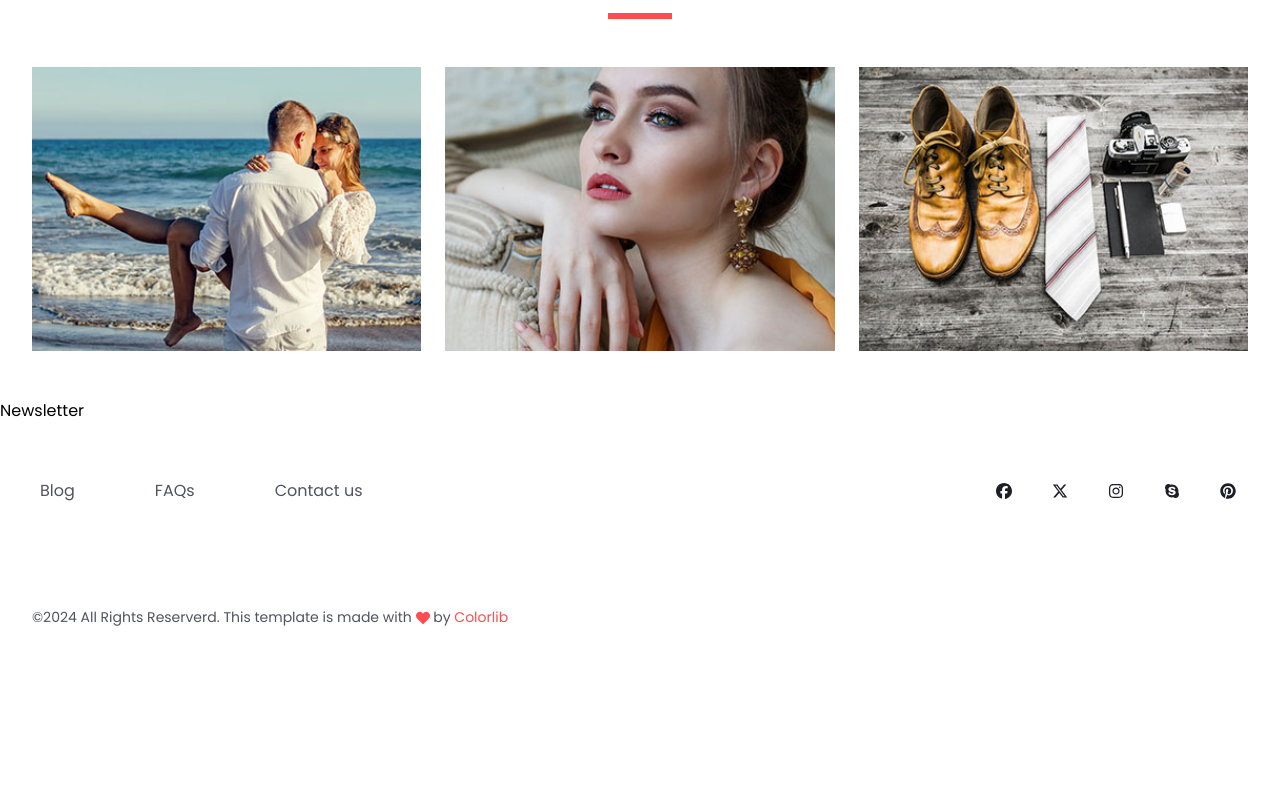
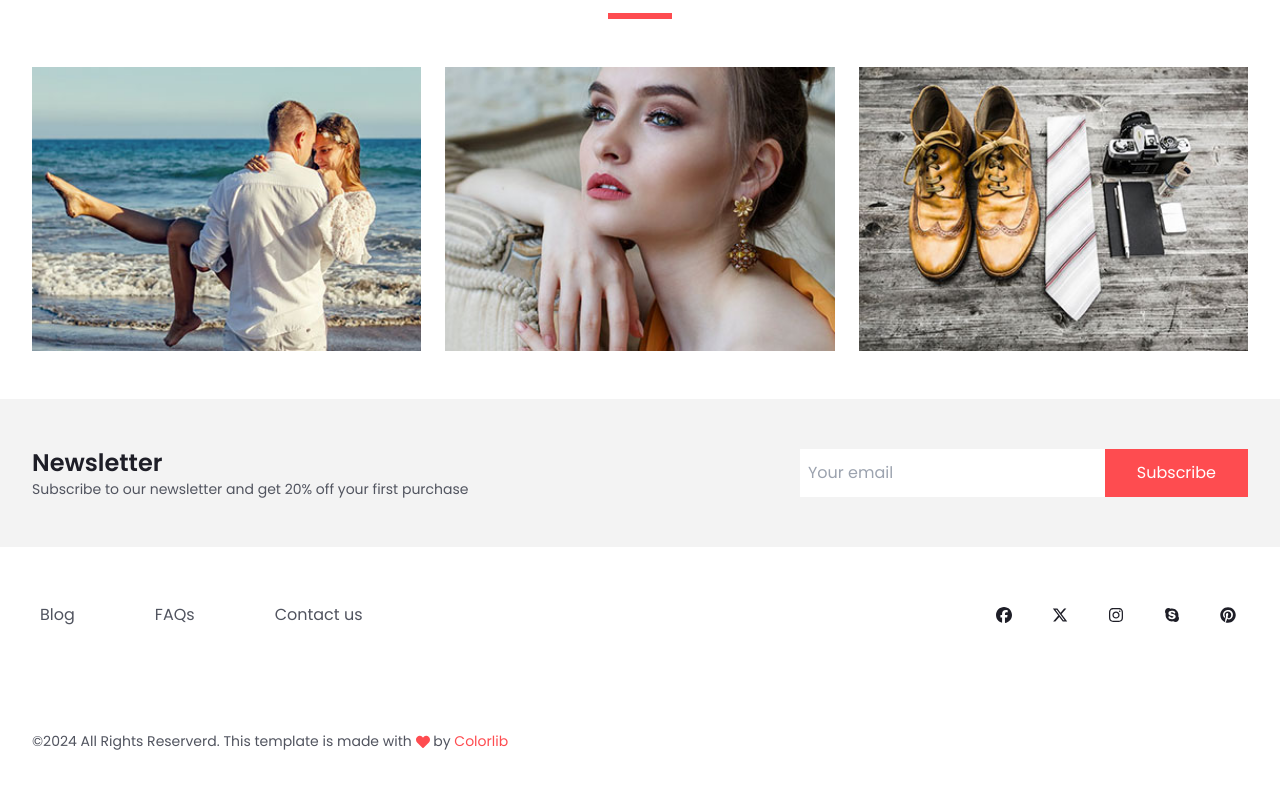
Before and after one commit to TamerlanK/rfe204-coloship, a React (Vite) app: page / in a window 1280 px wide. Shown: the part 3695-4484 px from the top of the page. Before the commit the page ends 4370 px from the top, so only its background shows below. Built offline with nearby package versions, Linux system fonts and the light colour scheme; data requests are answered from the project's data file.

Commit message:
finish homepage

```diff
--- a/src/pages/Home/Newsletter/index.tsx
+++ b/src/pages/Home/Newsletter/index.tsx
@@ -1,5 +1,24 @@
+import Container from "../../../components/Container"
+
 const Newsletter = () => {
-  return <div>Newsletter</div>
+  return (
+    <div className="bg-ntrl-clr200 py-12">
+      <Container>
+        <div className="w-full flex flex-col md:flex-row justify-center md:justify-between items-center gap-y-6">
+          <div>
+            <h6 className="text-ntrl text-2xl font-semibold">Newsletter</h6>
+            <p className="text-sm text-ntrl-clr500">
+              Subscribe to our newsletter and get 20% off your first purchase
+            </p>
+          </div>
+          <div className="flex max-w-md w-full flex-col gap-y-3 md:gap-y-0 md:flex-row">
+            <input type="text" className="focus:outline-none p-2 w-full" placeholder="Your email" />
+            <button className="md:w-fit py-2 md:py-3 px-8 bg-primary hover:bg-primary-dark transition-colors duration-300 text-white">Subscribe</button>
+          </div>
+        </div>
+      </Container>
+    </div>
+  )
 }
 
 export default Newsletter
```
